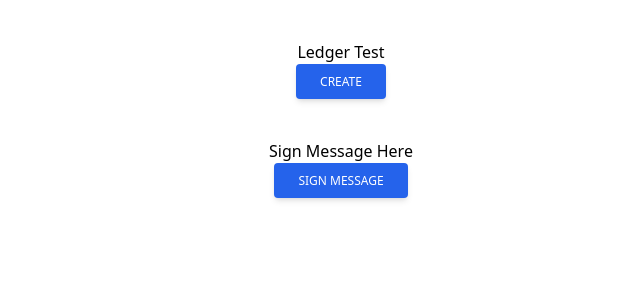
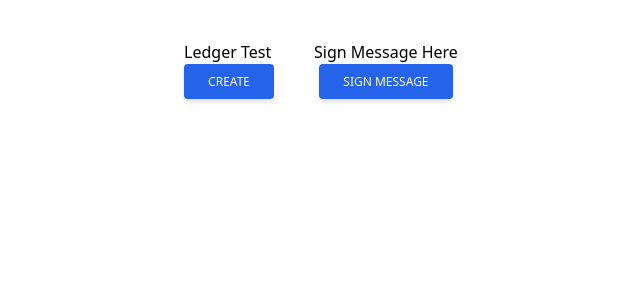
Before and after one commit to nhamilton1/wallet-playground, a React (Create React App) app: page / in a window 1280 px wide. Shown: the top 300 px of the page, without its empty margins (299-939 px from the left). Built offline with nearby package versions, Linux system fonts and the light colour scheme.

Commit message:
formatting

```diff
--- a/src/components/LedgerTest.tsx
+++ b/src/components/LedgerTest.tsx
@@ -102,7 +102,9 @@
 
   return (
     <div className="flex justify-center items-center flex-col ">
-      <div className="flex justify-center items-center flex-col m-10">
+      <div className="flex justify-around items-start flex-row m-10 w-full">
+        <div className="flex items-center flex-col justify-center">
+          <div>
             <h1>Ledger Test</h1>
             <button
               className="px-6 py-2.5 bg-blue-600 text-white font-medium text-xs leading-tight uppercase rounded shadow-md hover:bg-blue-700 hover:shadow-lg focus:bg-blue-700 focus:shadow-lg focus:outline-none focus:ring-0 active:bg-blue-800 active:shadow-lg transition duration-150 ease-in-out"
@@ -111,21 +113,16 @@
             >
               Create
             </button>
-        {error ? (
-          <div className="m-5">
-            <p className="text-red-500">{error}</p>{" "}
-          </div>
-        ) : null}
           </div>
           {!transport && !xpub ? (
             ""
           ) : (
-        <div className="flex flex-row justify-center ">
-          <div className="mt-10 break-all w-80">
+            <div className="w-3/4">
+              <div className="mt-10 break-all ">
                 <h2 className="underline">Xpub</h2>
                 <p>{!xpub ? "" : xpub}</p>
               </div>
-          <div className="mt-10 break-all w-80 m-3">
+              <div className="mt-10 break-all ">
                 <h2 className="underline">Address</h2>
                 <p>
                   {" "}
@@ -143,9 +140,11 @@
               </div>
             </div>
           )}
+        </div>
+        <div className="w-full">
+          <div>
             <div className="flex justify-center items-center flex-col">
               <h2>Sign Message Here</h2>
-        <div className="flex justify-center items-center flex-col">
               <button
                 className="px-6 py-2.5 bg-blue-600 text-white font-medium text-xs leading-tight uppercase rounded shadow-md hover:bg-blue-700 hover:shadow-lg focus:bg-blue-700 focus:shadow-lg focus:outline-none focus:ring-0 active:bg-blue-800 active:shadow-lg transition duration-150 ease-in-out"
                 type="button"
@@ -153,12 +152,7 @@
               >
                 Sign Message
               </button>
-          {signError ? (
-            <div className="m-5">
-              <p className="text-red-500">{signError}</p>{" "}
-            </div>
-          ) : null}
-        </div>
+              <div className="flex justify-center items-center flex-col">
                 {!signature ? (
                   ""
                 ) : (
@@ -171,6 +165,20 @@
                 )}
               </div>
             </div>
+            {signError ? (
+              <div className="m-5">
+                <p className="text-red-500">{signError}</p>{" "}
+              </div>
+            ) : null}
+          </div>
+        </div>
+        {error ? (
+          <div className="m-5">
+            <p className="text-red-500">{error}</p>{" "}
+          </div>
+        ) : null}
+      </div>
+    </div>
   );
 };
 
```
Also changed, not shown: 1 other file (tests, documents, lock files or other folders). Lines whose indentation alone changed are shown as unchanged.
